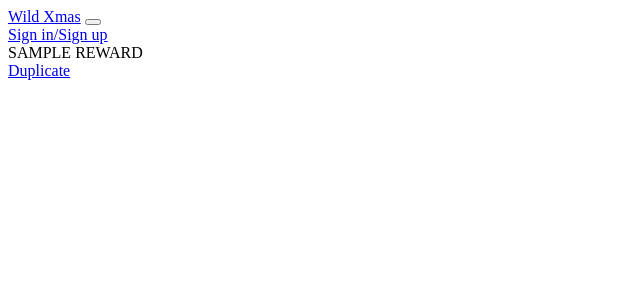
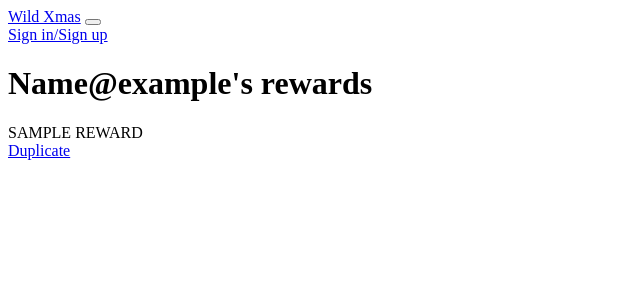
Before and after one commit to olivier-chatelin/wildXMas, a Symfony app: template templates/other_reward/show_all.html.twig in a window 1280 px wide. Shown: the top 304 px of the page, without its empty margins (0-640 px from the left). Run offline with Twig, Linux system fonts and the light colour scheme; the template is opened without the code that fills it: most values are stand-ins (such as "Sample title", 1, 10 or a date in 2020); some libraries are stand-ins or nearby versions.

Commit message:
add h1 on instructors' rewards

```diff
--- a/templates/other_reward/show_all.html.twig
+++ b/templates/other_reward/show_all.html.twig
@@ -4,7 +4,10 @@
 
 {% block body %}
     {% include 'components/_header.html.twig' %}
-    <div class="container d-flex flex-wrap">
+    {%  set names = instructor.email|replace({"@wildcodeschool.com":''})|split('.')%}
+    <div class="container">
+        <h1 class="text-center">{{ names[0]|capitalize}}'s rewards</h1>
+        <div class="d-flex flex-wrap">
             {% for reward in instructor.rewards %}
                 <div class="d-flex flex-column">
                     {{ include('components/_reward.html.twig',{display_tags : true}) }}
@@ -12,5 +15,6 @@
                 </div>
             {% endfor %}
         </div>
+    </div>
 
 {% endblock %}
```
Lines whose indentation alone changed are shown as unchanged.
